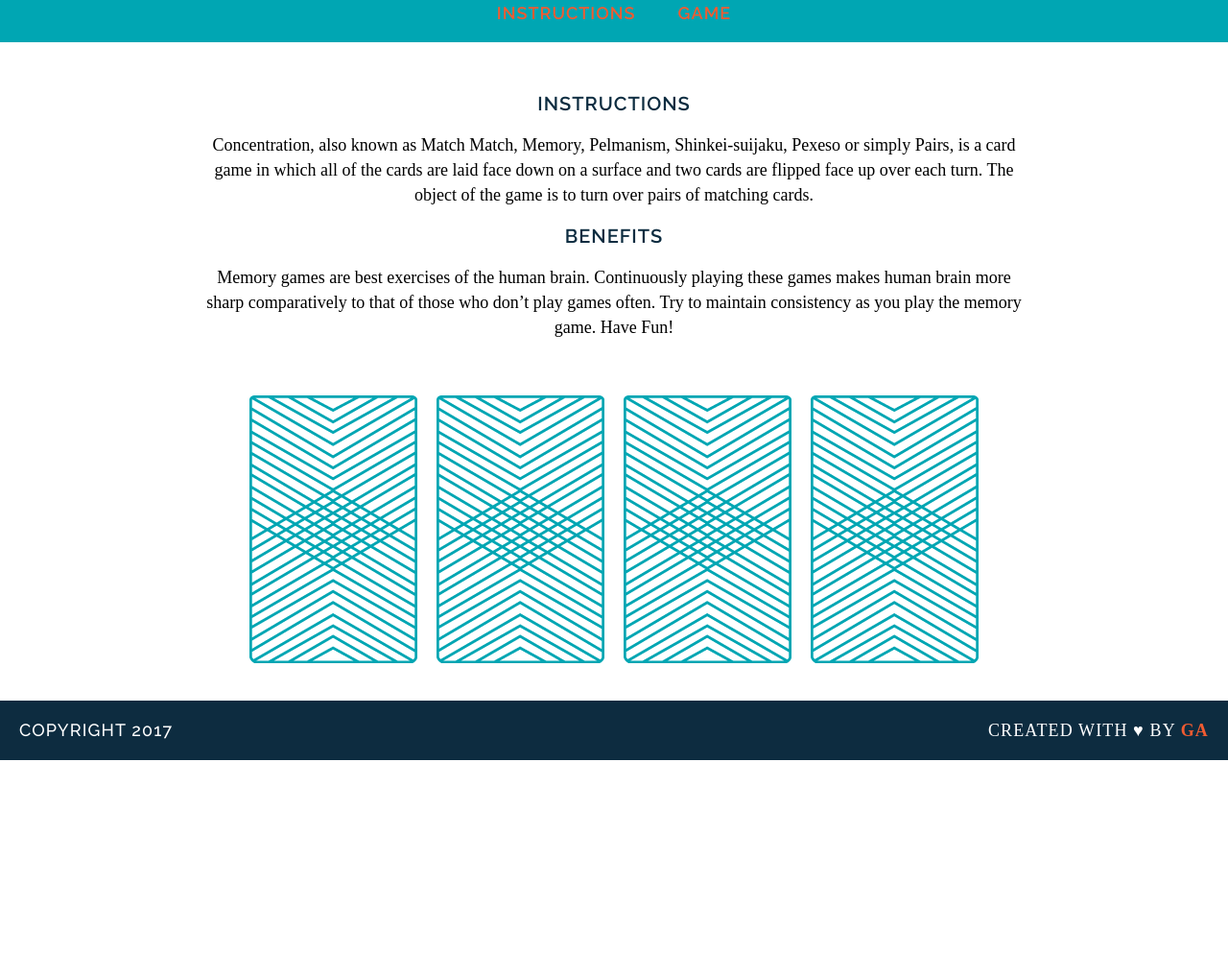
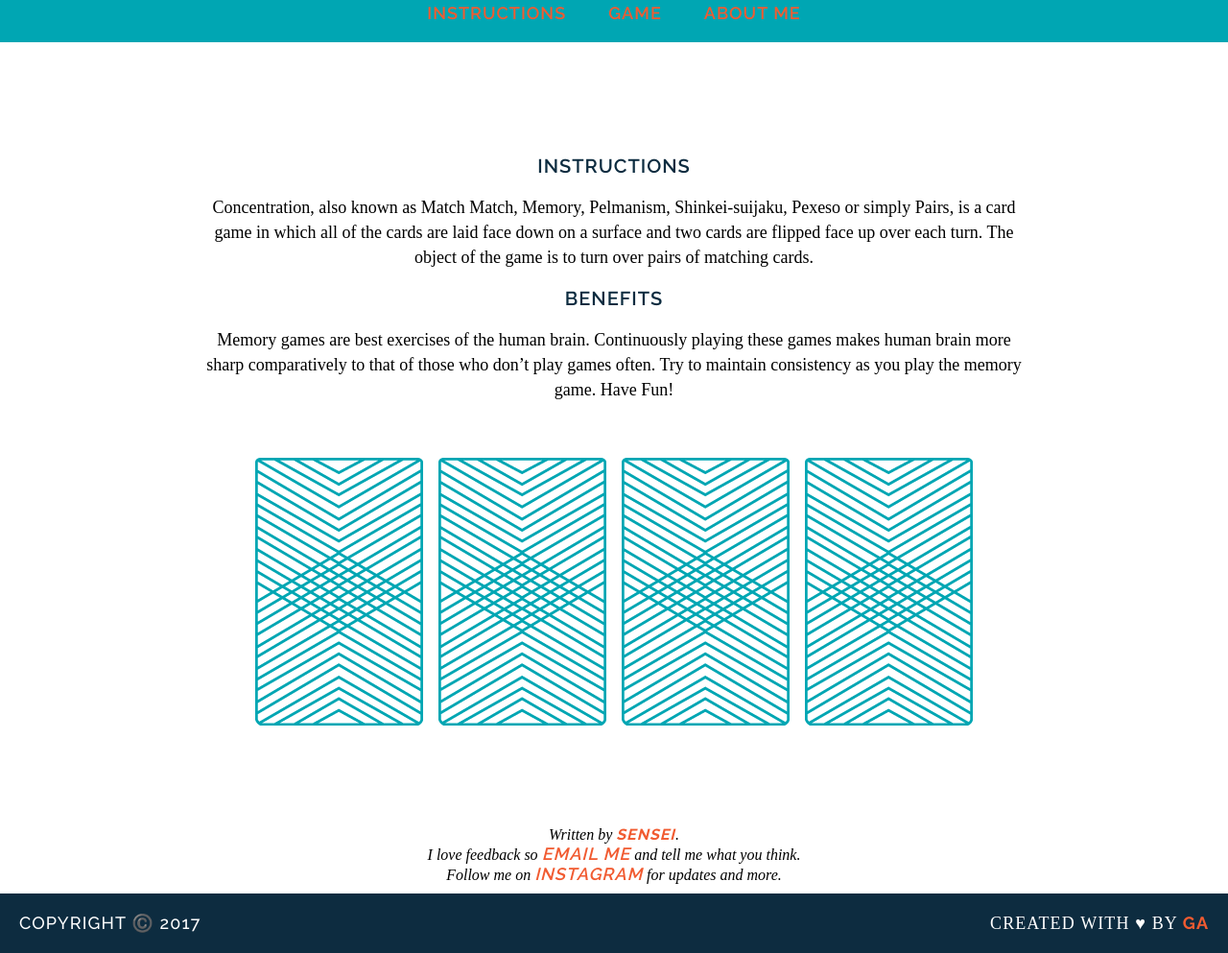
Before and after one commit to Sensei3k/sei-fundamentals-memorygame, a plain HTML site: page memory_game/index.html in a window 1280 px wide. Shown: the part 130-1123 px from the top of the page at 96% size. Before the commit the page ends 922 px from the top, so only its background shows below. Drawn offline with Linux system fonts and the light colour scheme; a web font is replaced by a local one.

Commit message:
created game DOM

```diff
--- a/memory_game/css/style.css
+++ b/memory_game/css/style.css
@@ -5,13 +5,16 @@ body {
     flex-direction: column;
 }
 
+html,
+body {
+    height: 100%;
+}
+
 a {
     text-decoration: none;
     color: #f15b31;
     font-weight: 600;
     font-size: 18px;
-    /* margin: 0 20px; */
-    /* border-bottom: 2px solid transparent; */
 }
 
 h1 {
@@ -50,11 +53,15 @@ footer {
     align-self: flex-end;
     width: 100%;
     box-sizing: border-box;
+    flex-shrink: 0;
+    white-space: nowrap;
+
 }
 
 main {
     width: 850px;
-    margin: 35px auto;
+    margin: 100px auto;
+    flex: 1 0 auto;
 }
 
 img {
@@ -65,17 +72,24 @@ nav {
     background-color: #00A6B3;
     color: #FFFFFF;
     padding: 20px 0 20px 0;
-
 }
 
-/* nav:hover {
-    background-color: white;
-} */
-
-h1, h2, a {
+h1,
+h2,
+a,
+span {
     text-transform: uppercase;
     font-family: "Raleway";
     letter-spacing: 1px;
+}
+
+span {
+    color: #f15b31;
+    font-weight: 800;
+}
+
+address {
+    padding-bottom: 10px;
 }
 
 .nav {
@@ -95,10 +109,6 @@ h1, h2, a {
     float: right;
 }
 
-.info {
-    /* float: clear; */
-    clear: left;
-}
 
 .clearfix::after {
     visibility: hidden;
@@ -118,3 +128,7 @@ a:hover {
     background-color: white;
     border-bottom: 2px solid transparent;
 }
+
+#game-board {
+    cursor: pointer;
+}
--- a/memory_game/index.html
+++ b/memory_game/index.html
@@ -1,41 +1,49 @@
 <!DOCTYPE html>
 <html>
+
 <head>
     <title>Memory Card Game</title>
     <link rel="stylesheet" href="css/style.css" type="text/css">
     <link href="https://fonts.googleapis.com/css?family=Droid+Serif|Raleway:400,500,600,700" rel="stylesheet">
 </head>
+
 <body>
     <header>
         <h1>Memory Game</h1>
     </header>
     <nav>
-            <a  class="nav" href="#instructions">Instructions</a>
-            <a class="nav"  href="#cards">Game</a>
+        <a class="nav" href="#instructions">Instructions</a>
+        <a class="nav" href="#game-board">Game</a>
+        <a class="nav" href="#info">About Me</a>
     </nav>
     <main>
         <h2 id="instructions">Instructions</h2>
-        <p>Concentration, also known as Match Match, Memory, Pelmanism, Shinkei-suijaku, Pexeso or simply Pairs, is a card game in which all of the cards are laid face down on a surface and two cards are flipped face up over each turn. The object of the game is to turn over pairs of matching cards.</p>
+        <p>Concentration, also known as Match Match, Memory, Pelmanism, Shinkei-suijaku, Pexeso or simply Pairs, is a
+            card game in which all of the cards are laid face down on a surface and two cards are flipped face up over
+            each turn. The object of the game is to turn over pairs of matching cards.</p>
         <h2>Benefits</h2>
-        <p>Memory games are best exercises of the human brain. Continuously playing these games makes human brain more sharp comparatively to that of those who don’t play games often. Try to maintain consistency as you play the memory game. Have Fun!</p>
-        <div id="cards">
-            <img src="images/back.png" alt="Queen of Diamonds">
-            <img src="images/back.png" alt="Queen of Hearts">
-            <img src="images/back.png" alt="King of Diamonds">
-            <img src="images/back.png" alt="King of Hearts">
-        </div>
+        <p>Memory games are best exercises of the human brain. Continuously playing these games makes human brain more
+            sharp comparatively to that of those who don’t play games often. Try to maintain consistency as you play
+            the
+            memory game. Have Fun!</p>
+        <div id="game-board" class="board clearfix"></div>
     </main>
+    <section>
+        <address id="info">
+            Written by <span>Sensei</span>.
+            <br>
+            I love feedback so <a href="mailto:oyawoye.ade@gmail.com">Email me</a> and tell me what you think.
+            <br>
+            Follow me on <a href="https://www.instagram.com/detola3000/?hl=en" target="_parent">Instagram</a> for
+            updates
+            and more.
+        </address>
+    </section>
     <footer class="clearfix">
-        <p class="copyright">Copyright 2017</p>
+        <p class="copyright">Copyright ©️ 2017</p>
         <p class="message">Created with &hearts; by <span class="name">GA</span></p>
-        <!-- <address class="info">
-            Written by <a href="mailto:oyawoye.ade@gmail.com">Sensei</a>.
-            <br>
-            I love feedback so let me know what you think
-            <br>
-            Follow me on <a href="https://www.instagram.com/detola3000/?hl=en" target="_blank">Instagram</a> for updates and more.
-        </address> -->
     </footer>
     <script src="js/main.js"></script>
 </body>
+
 </html>
--- a/memory_game/js/main.js
+++ b/memory_game/js/main.js
@@ -1,7 +1,6 @@
 console.log("Up and running!");
 
-var cards = [
-    {
+var cards = [{
         rank: "queen",
         suit: "hearts",
         cardImage: "images/queen-of-hearts.png",
@@ -34,8 +33,10 @@ var checkForMatch = function () {
     };
 };
 
-var flipCard = function (cardId) {
+var flipCard = function () {
+    var cardId = this.getAttribute('data-id');
     var flippedCard = cards[cardId];
+    this.setAttribute('src', flippedCard.cardImage);
 
     console.log("User flipped " + flippedCard.rank);
     cardsInPlay.push(flippedCard.rank);
@@ -46,5 +47,14 @@ var flipCard = function (cardId) {
     console.log(flippedCard.suit);
 };
 
-flipCard(0);
-flipCard(2);
+var createBoard = function () {
+    for (var i = 0; i < cards.length; i++) {
+        var cardElement = document.createElement('img');
+        cardElement.setAttribute('src', 'images/back.png');
+        cardElement.setAttribute('data-id', i);
+        cardElement.addEventListener('click', flipCard);
+        document.getElementById('game-board').appendChild(cardElement);
+    };
+};
+
+createBoard();
```
Lines whose indentation alone changed are shown as unchanged.
